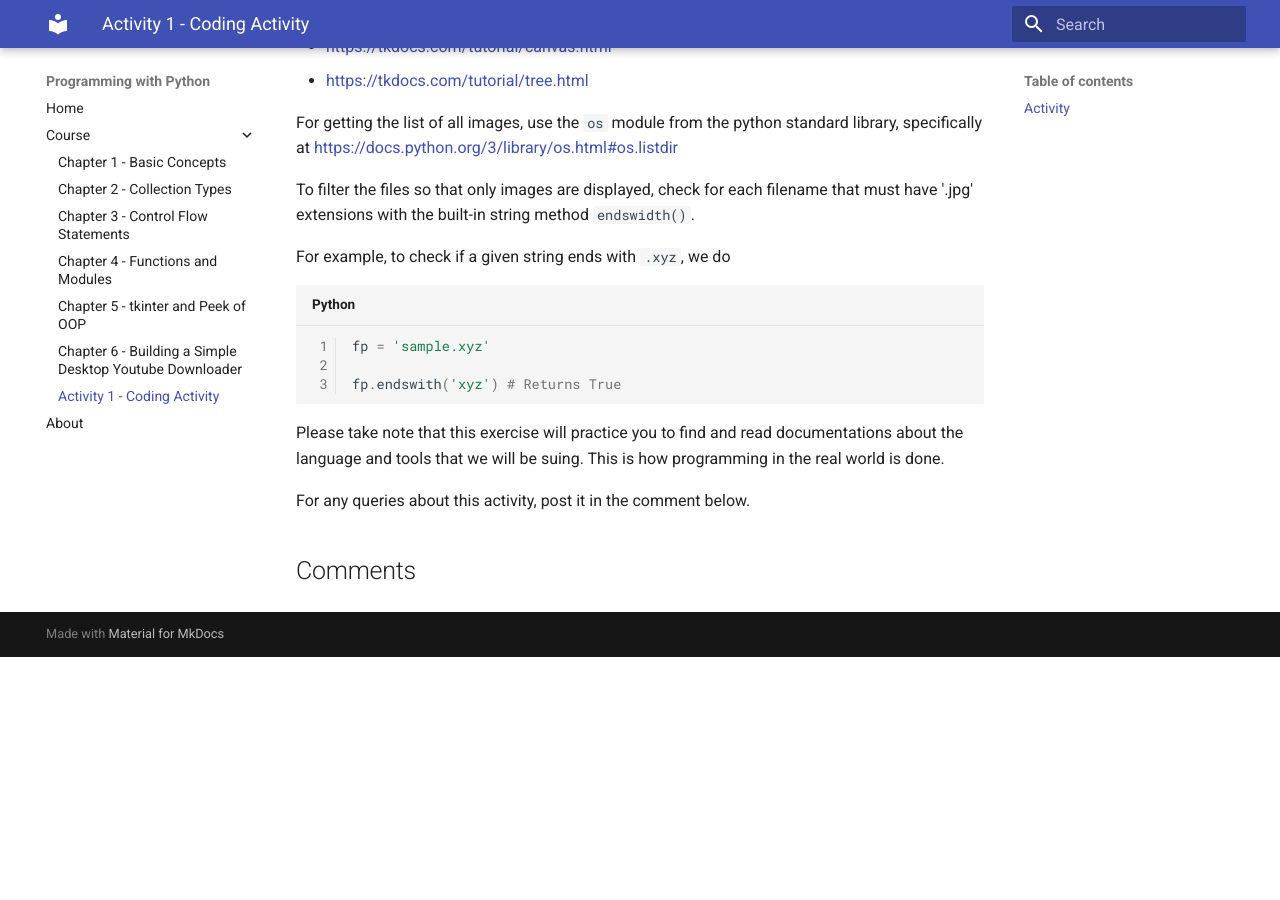
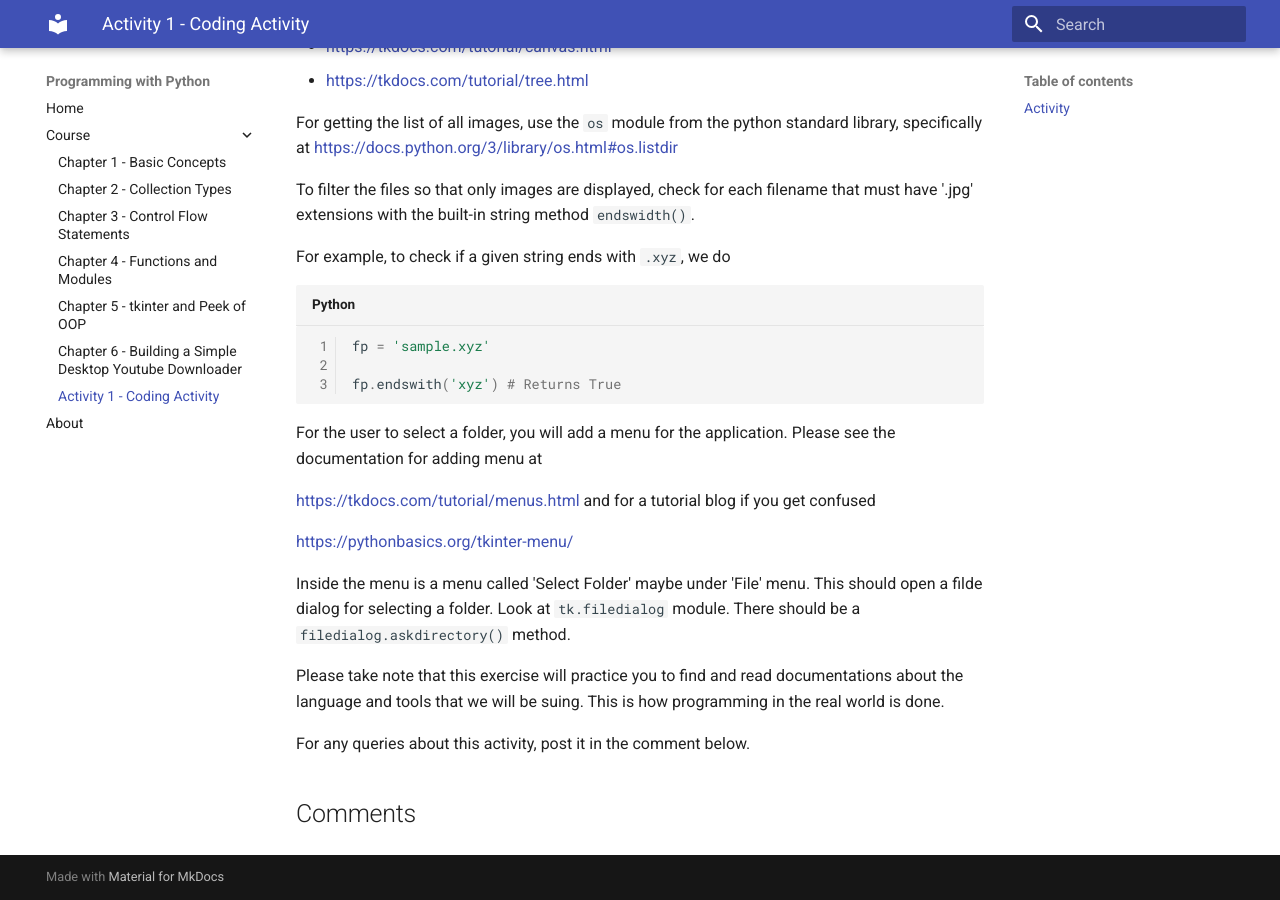
Before and after one commit to alexiusacademia/programming-with-python-course, an MkDocs documentation site: the page built from docs/course/activity1.md, in a window 1280 px wide and 900 px high, scrolled down 697 px. Built offline with MkDocs 1.6.1 and Material for MkDocs 9.7.7, drawn with Linux system fonts in a browser that asks for light colours; comment, search, counter and statistics services are not loaded; before the commit the page ends 1354 px from its top, so only the background shows below that.

Commit message:
Added instruction for adding a menu

````diff
--- a/docs/course/activity1.md
+++ b/docs/course/activity1.md
@@ -39,6 +39,15 @@ fp = 'sample.xyz'
 fp.endswith('xyz') # Returns True
 ```
 
+For the user to select a folder, you will add a menu for the application. Please see the documentation for adding menu at
+
+[https://tkdocs.com/tutorial/menus.html](https://tkdocs.com/tutorial/menus.html) and for a tutorial blog if you get confused
+
+[https://pythonbasics.org/tkinter-menu/](https://pythonbasics.org/tkinter-menu/)
+
+Inside the menu is a menu called 'Select Folder' maybe under 'File' menu. This should open a filde dialog for selecting a folder.
+Look at `tk.filedialog` module. There should be a `filedialog.askdirectory()` method.
+
 Please take note that this exercise will practice you to find and read documentations about the language and tools
 that we will be suing. This is how programming in the real world is done.
 
````
